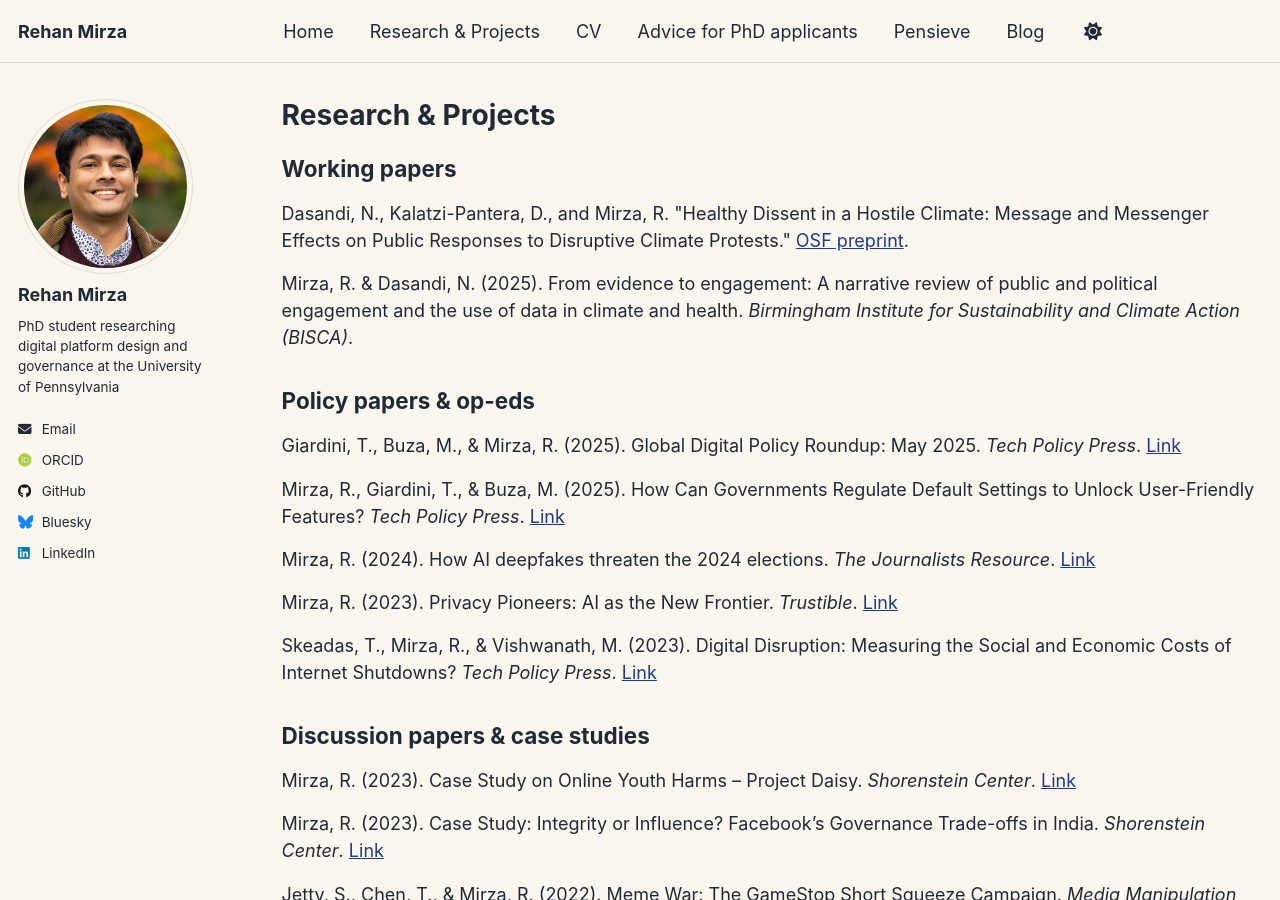
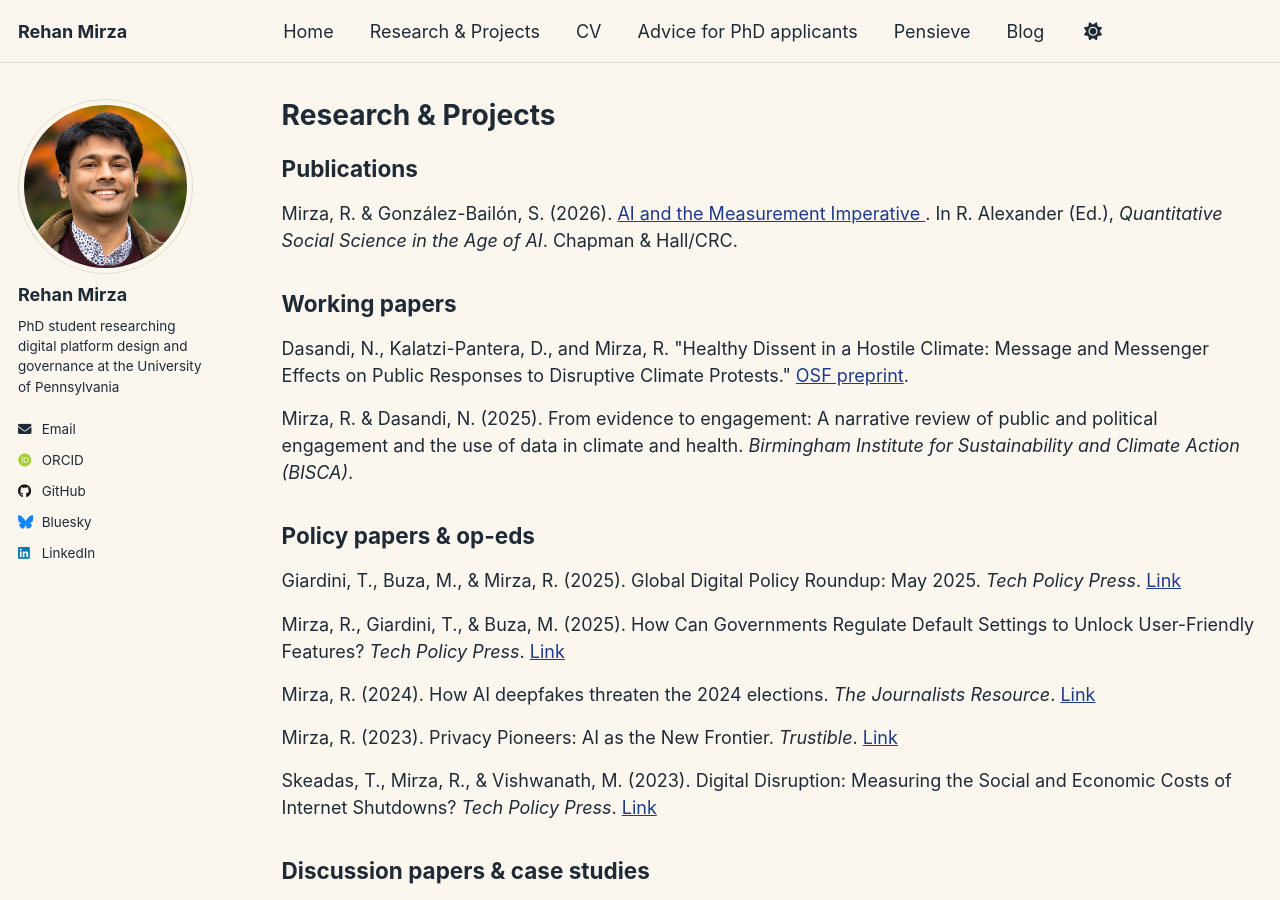
Before and after one commit to ramirza1/Rehan-Mirza, a Jekyll site: the page built from _pages/research.md, in a window 1280 px wide and 900 px high. Built offline with Jekyll 4.4.1, drawn with Linux system fonts in a browser that asks for light colours; some web fonts are replaced; a script that is not in the unit is left out.

Commit message:
updated research page 10 09 2026

```diff
--- a/_pages/research.md
+++ b/_pages/research.md
@@ -43,11 +43,16 @@ author_profile: true
 
 <h1 class="research-title">Research &amp; Projects</h1>
 
-<div class="section is-hidden" id="publications">
+<div class="section" id="publications">
   <h2>Publications</h2>
   <ul>
     <li>
-      Lightful, D., Citing, X., &amp; Thetic, M.P. (2025). <em>Paper Title</em>. <em>Publication Source</em>. DOI link.
+      Mirza, R. &amp; González-Bailón, S. (2026).
+      <a href="https://rohanalexander.github.io/notes_on_the_future/12-Mirza_Gonzalez_Bailon.html" target="_blank">
+        AI and the Measurement Imperative
+      </a>.
+      In R. Alexander (Ed.), <em>Quantitative Social Science in the Age of AI</em>.
+      Chapman &amp; Hall/CRC.
     </li>
   </ul>
 </div>
```
